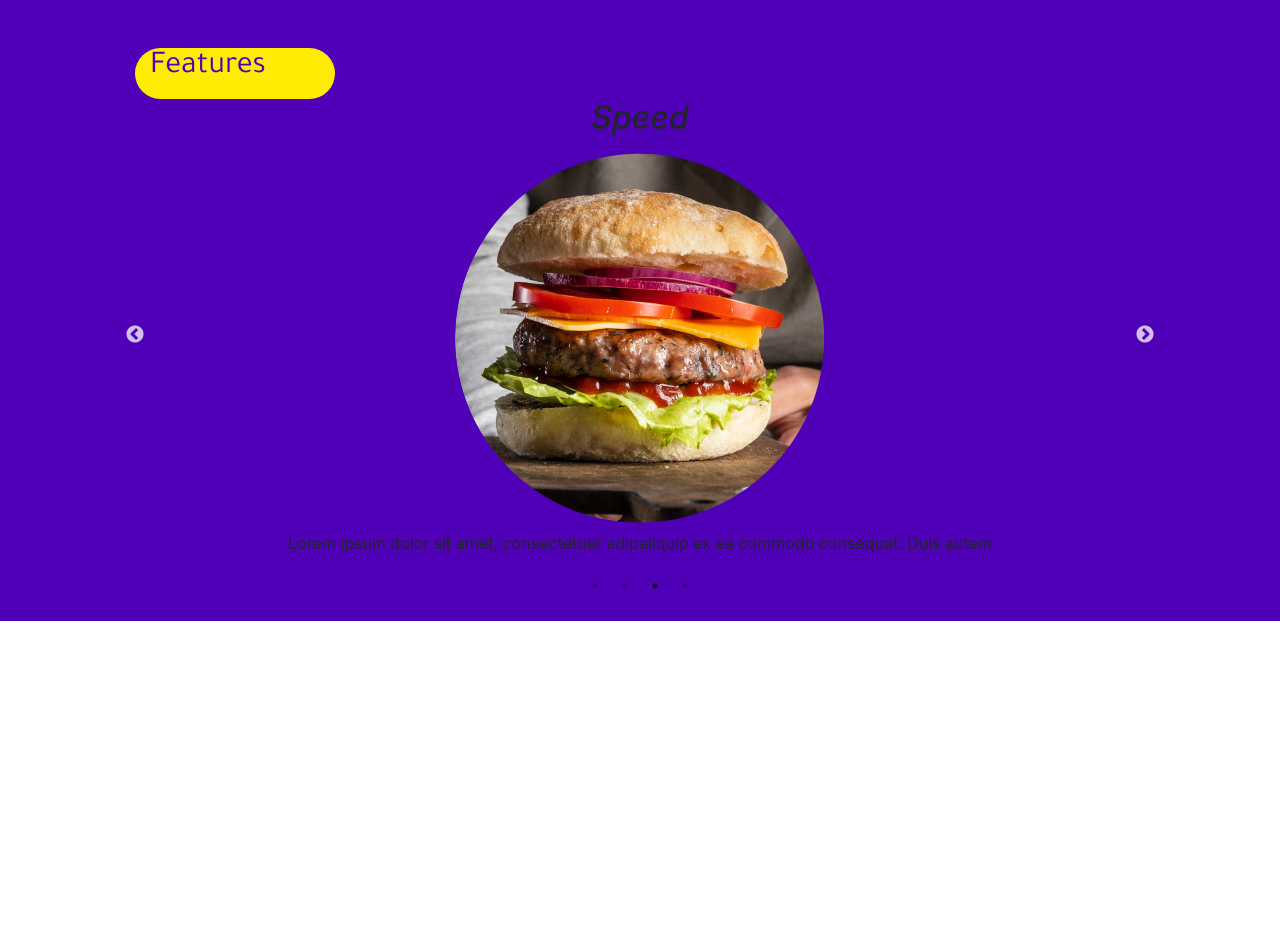
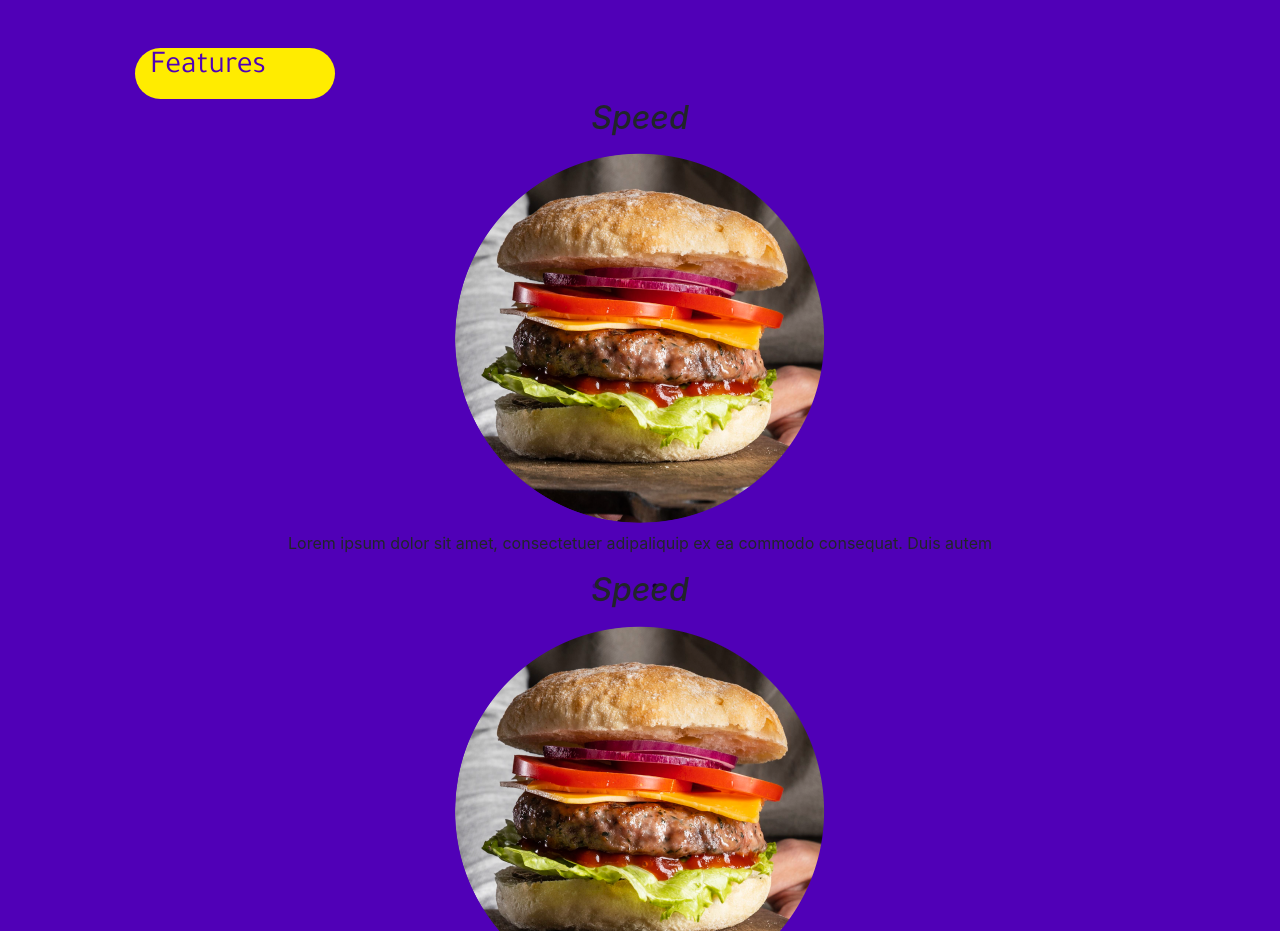
Before and after one commit to khaldoon9kh/paketManWebsite, a React (Create React App) app: page / in a window 1280 px wide. Shown: the part 561-1492 px from the top of the page. Before the commit the page ends 1182 px from the top, so only its background shows below. Built offline with nearby package versions, Linux system fonts and the light colour scheme.

Commit message:
add pictures to carrosle

```diff
--- a/src/components/SingleFeature/index.jsx
+++ b/src/components/SingleFeature/index.jsx
@@ -1,14 +1,19 @@
 import React from "react";
+import {Row, Col, Image, Container } from "react-bootstrap";
 import "./index.css";
 
 const SingleFeature = ({ photo, featHead, featText }) => {
     console.log(featText)
   return (
-    <div className="featureBox">
+    <Container className="featureBox">
+        {/* <Row>
+            <Col>
+            </Col>
+        </Row> */}
       <h2 className="feature">{featHead}</h2>
       <img src={photo} alt="food" className="featImg img-fluid" />
       <p>{featText}</p>
-    </div>
+    </Container>
   );
 };
 
--- a/src/containers/Features/index.jsx
+++ b/src/containers/Features/index.jsx
@@ -13,6 +13,7 @@ const Features = () => {
         speed: 500,
         slidesToShow: 1,
         slidesToScroll: 1,
+        arrows:false,
     };
 
     return (
@@ -22,9 +23,26 @@ const Features = () => {
                     <h2>Features</h2>
                 </Col>
             </Row>
+            <Row>
+                <Col>
           <Slider
-          autoplay={settings.autoplay}
-          autoplaySpeed={settings.autoplaySpeed}
+            {...settings}
+          >
+            {featuresData.map((feat) => (
+            <SingleFeature
+              key={feat.id}
+              photo={feat.photo}
+              featHead={feat.featHead}
+              featText={feat.featText}
+            />
+          ))}
+          </Slider>
+          </Col>
+          <Col>
+          <Slider
+        //   autoplay={settings.autoplay}
+        //   autoplaySpeed={settings.autoplaySpeed}
+            arrows={settings.arrows}
             dots={settings.dots}
             speed={settings.speed}
             slidesToShow={settings.slidesToShow}
@@ -39,6 +57,8 @@ const Features = () => {
             />
           ))}
           </Slider>
+          </Col>
+          </Row>
         </Container>
     );
 };
```
